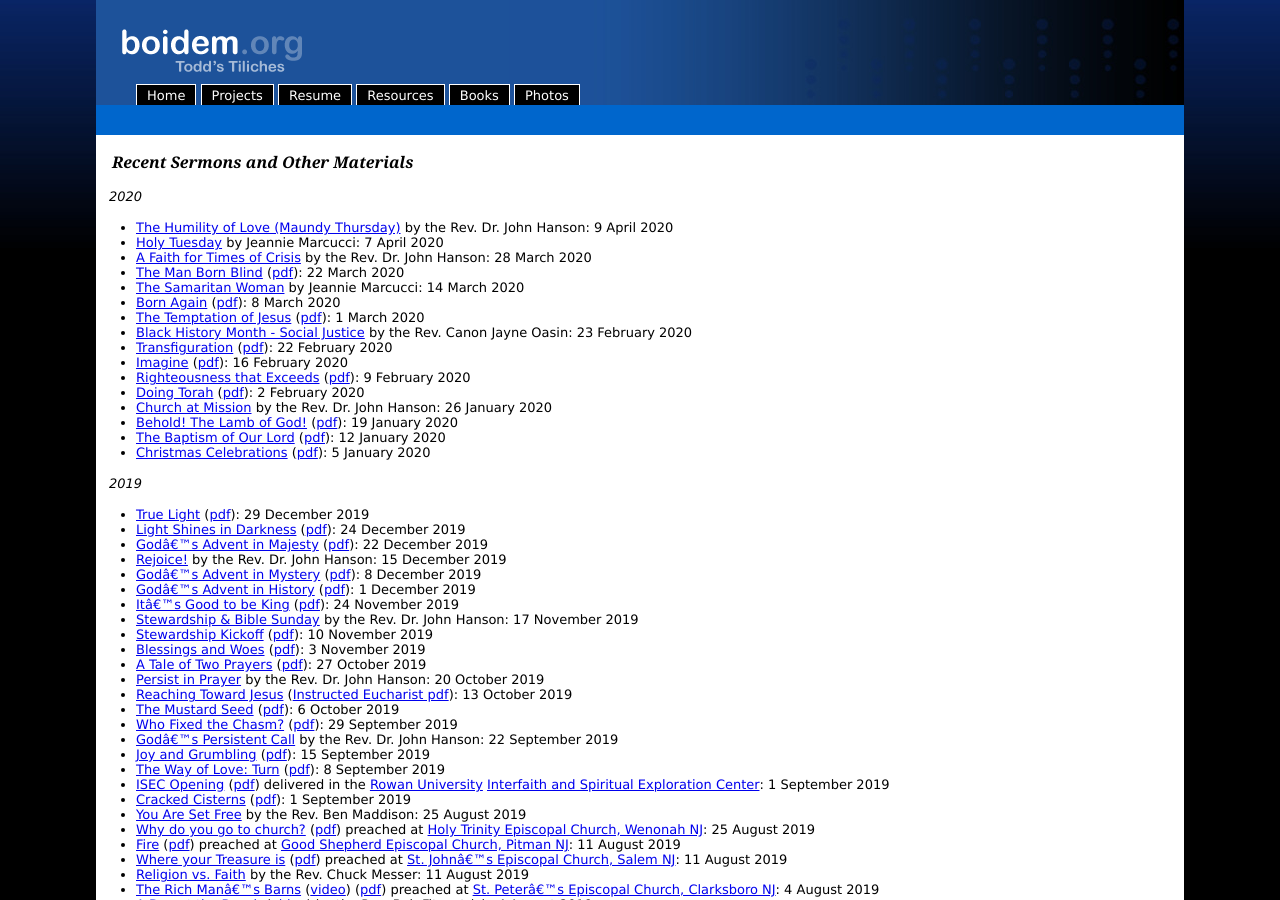
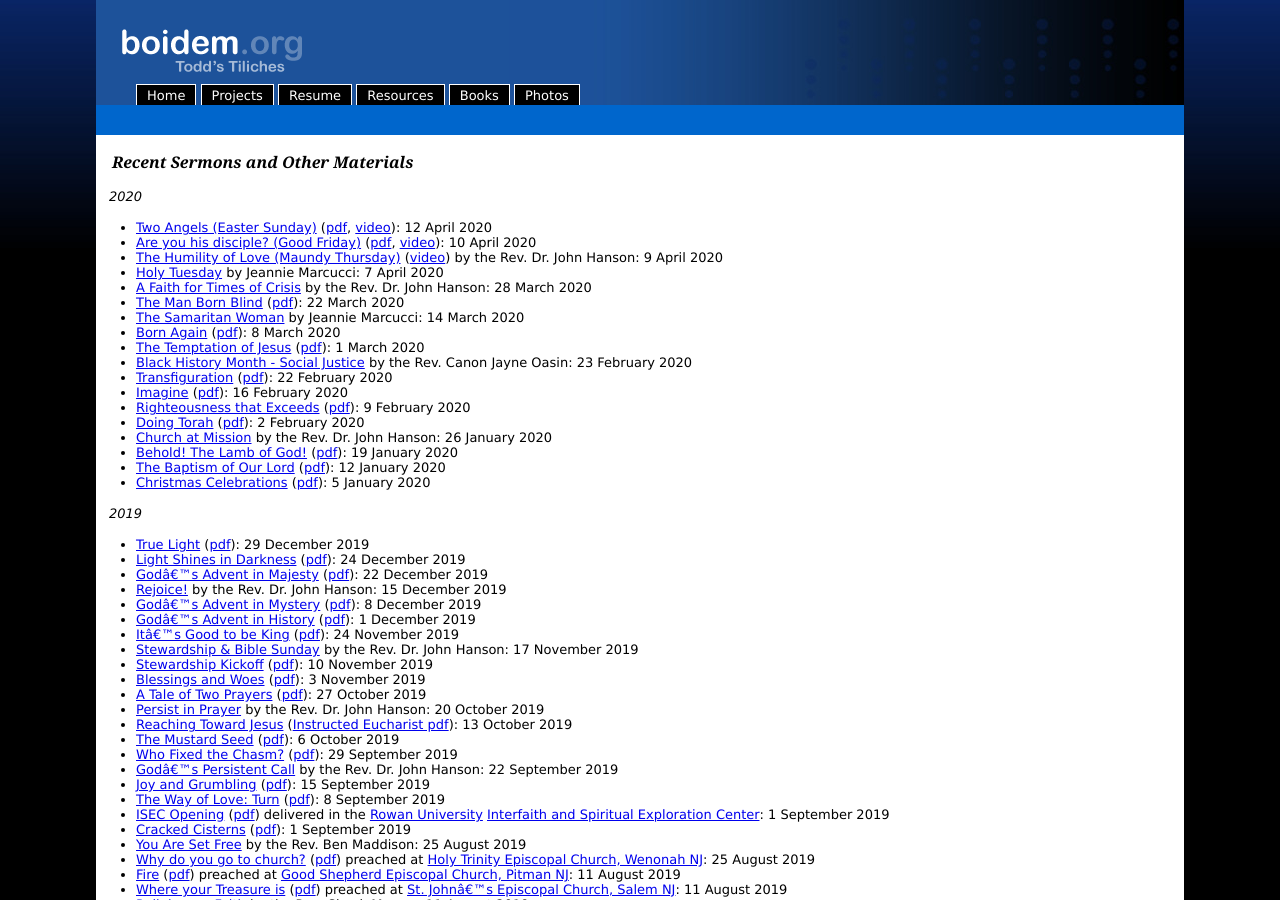
Before and after one commit to toddfoster/toddfoster.github.com, a Jekyll site: the page built from projects.md, in a window 1280 px wide and 900 px high. Built offline with Jekyll 4.4.1, drawn with Linux system fonts in a browser that asks for light colours.

Commit message:
Holy Week sermons

```diff
--- a/projects.md
+++ b/projects.md
@@ -8,7 +8,9 @@ Recent Sermons and Other Materials
 
 *2020*
 
-* [The Humility of Love (Maundy Thursday)](http://cdn.boidem.org/2020/StT20200409-JH.mp3) by the Rev. Dr. John Hanson: 9 April 2020
+* [Two Angels (Easter Sunday)](http://cdn.boidem.org/2020/StT20200412.mp3) ([pdf](http://cdn.boidem.org/2020/Easter1A-20200412.pdf), [video](https://vimeo.com/406649837)): 12 April 2020
+* [Are you his disciple? (Good Friday)](http://cdn.boidem.org/2020/StT20200410.mp3) ([pdf](http://cdn.boidem.org/2020/GoodFriday-20200410.pdf), [video](https://vimeo.com/405446858)): 10 April 2020
+* [The Humility of Love (Maundy Thursday)](http://cdn.boidem.org/2020/StT20200409-JH.mp3) ([video](https://vimeo.com/405879667)) by the Rev. Dr. John Hanson: 9 April 2020
 * [Holy Tuesday](http://cdn.boidem.org/2020/StT20200407-JM.mp3) by Jeannie Marcucci: 7 April 2020
 * [A Faith for Times of Crisis](http://cdn.boidem.org/2020/StT20200328-JH.mp3) by the Rev. Dr. John Hanson: 28 March 2020
 * [The Man Born Blind](http://cdn.boidem.org/2020/StT20200322.mp3) ([pdf](http://cdn.boidem.org/2020/Lent4A-20200322.pdf)): 22 March 2020
```
